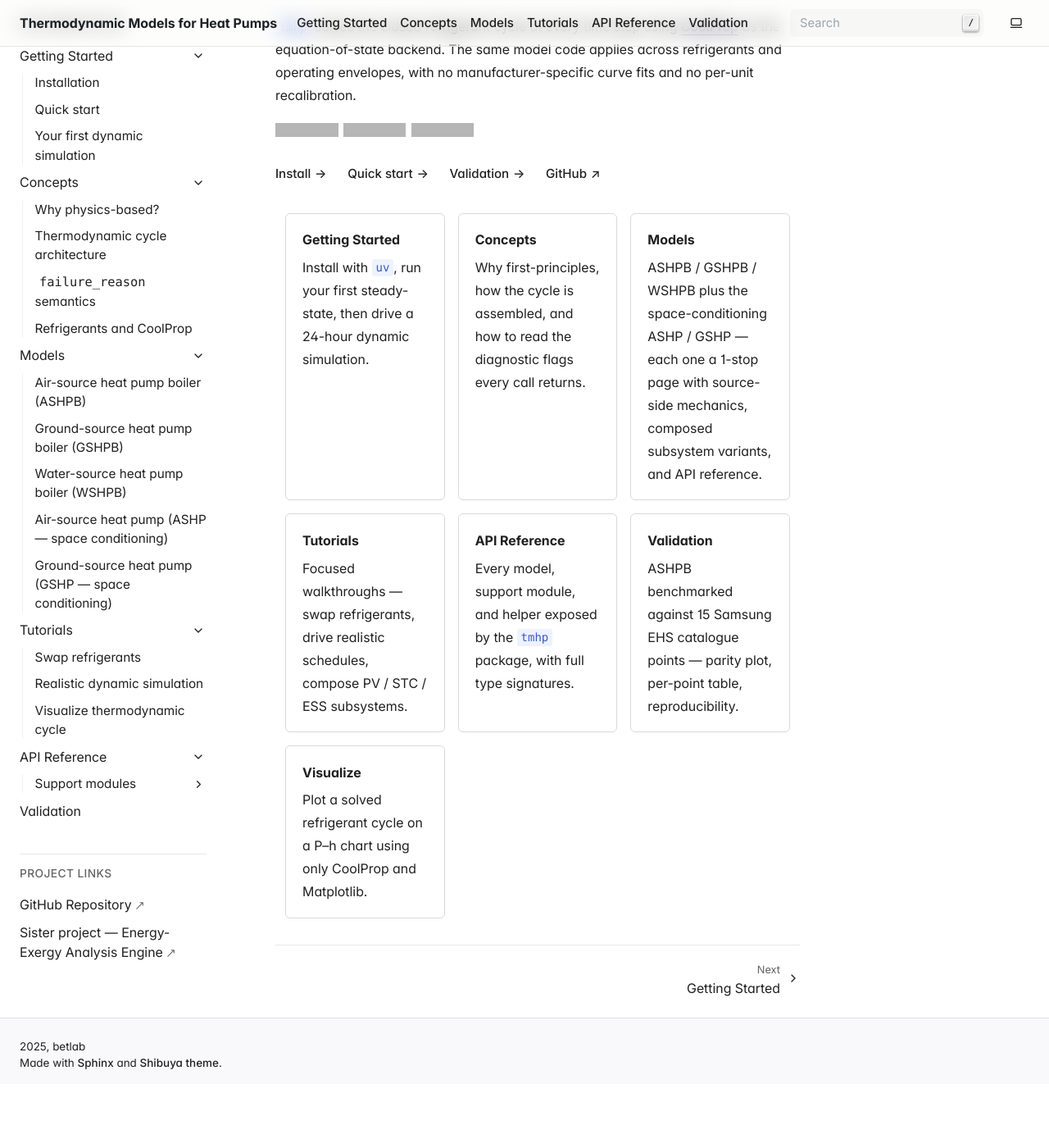
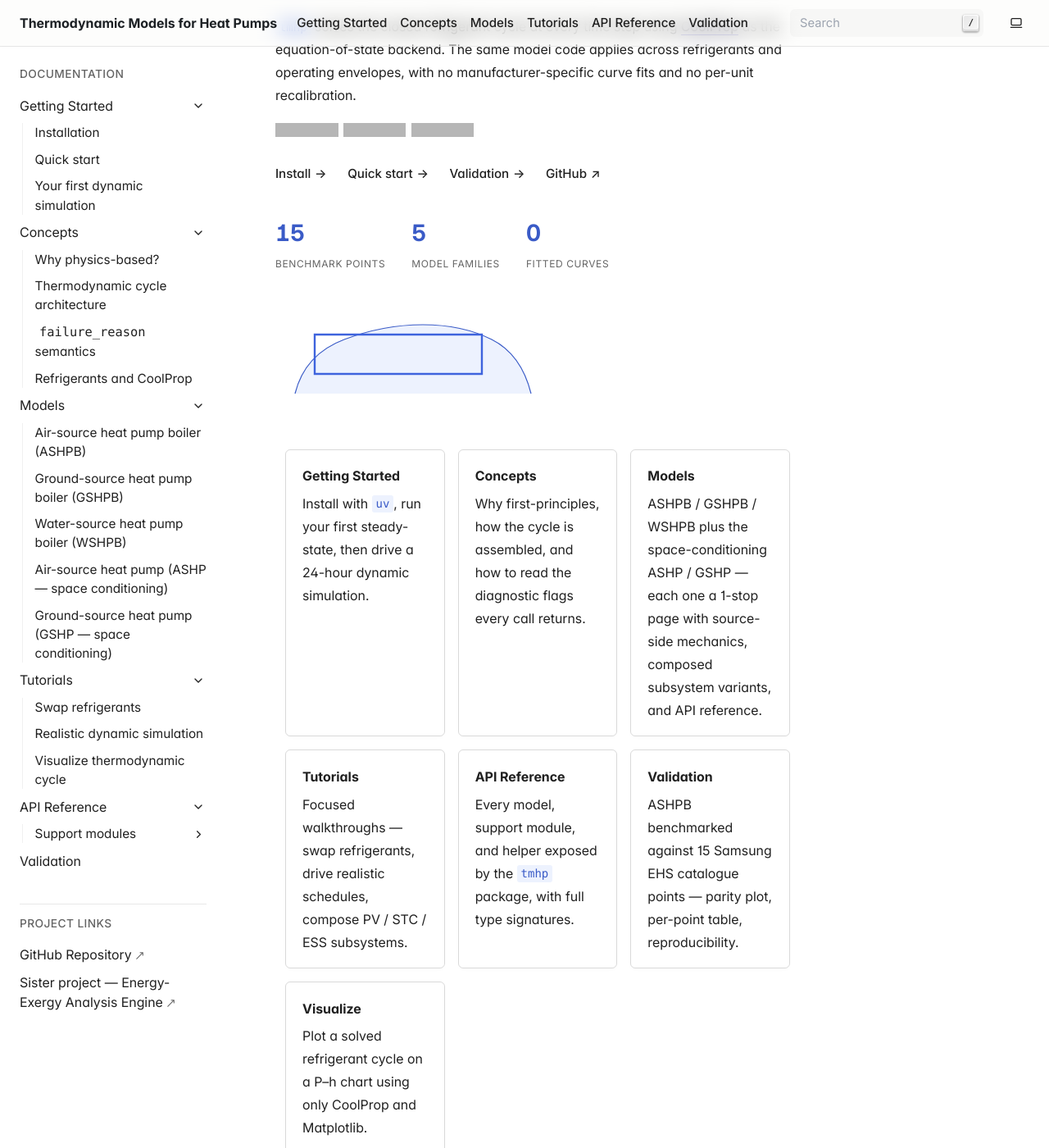
Before and after one commit to bet-lab/tmhp, a Sphinx documentation site: the page built from docs/source/index.rst, in a window 1280 px wide and 1400 px high, scrolled down 306 px. Shown: the whole window at 82% size. Built offline with Sphinx 7.4.7, drawn with Linux system fonts in a browser that asks for light colours; before the commit the page ends 1628 px from its top, so only the background shows below that; grey boxes are pictures that could not be loaded.

Commit message:
feat(docs/landing): hero motion + metric counters
Adds three counters (15 / 5 / 0) that animate from 0 to target on
first IntersectionObserver hit, plus a small P–h sketch SVG that
fades in. Both are gated by prefers-reduced-motion. Decorative only;
no functional content is added or rewritten — the existing hero
badges + CTA links are untouched.

```diff
--- a/docs/source/_static/css/custom.css
+++ b/docs/source/_static/css/custom.css
@@ -995,5 +995,26 @@
 .glossary-pop .link  { display: inline-block; margin-top: 6px; color: var(--rx-accent-11); font-size: var(--rx-fs-1); text-decoration: none; }
 .glossary-pop .link:hover { text-decoration: underline; }
 /* --- Hero motion (⑦) --- */
+.hero { margin: var(--rx-space-6) 0; }
+.hero-stats { display: flex; gap: var(--rx-space-6); flex-wrap: wrap; }
+.hero-stat { display: flex; flex-direction: column; gap: 2px; }
+.hero-stat .hero-metric {
+    font-size: var(--rx-fs-7); font-weight: var(--rx-fw-bold);
+    color: var(--rx-accent-11); font-variant-numeric: tabular-nums;
+}
+.hero-stat .hero-stat-label {
+    font-size: var(--rx-fs-1); color: var(--rx-ink-muted);
+    text-transform: uppercase; letter-spacing: 0.05em;
+}
+.hero-sketch {
+    margin-top: var(--rx-space-4);
+    max-width: 360px; height: auto;
+    opacity: 0; transform: translateY(8px);
+    transition: opacity 600ms ease, transform 600ms ease;
+}
+.hero-sketch.is-visible { opacity: 1; transform: translateY(0); }
+@media (prefers-reduced-motion: reduce) {
+    .hero-sketch { opacity: 1; transform: none; transition: none; }
+}
 /* --- Cmd+K palette (⑧) --- */
 /* --- Reading progress + scroll-spy + anchor copy (⑨) --- */
--- /dev/null
+++ b/docs/source/_static/js/widgets/hero-motion.js
@@ -0,0 +1,50 @@
+/**
+ * ⑦ Landing hero motion: counters + P–h sketch fade-in.
+ *
+ * Runs only on the landing page (detects #hero-motion-root). Honours
+ * prefers-reduced-motion by skipping the animation and rendering the
+ * final state immediately.
+ */
+(function () {
+  "use strict";
+  const root = document.getElementById("hero-motion-root");
+  if (!root) return;
+
+  const reduceMotion = window.matchMedia("(prefers-reduced-motion: reduce)").matches;
+  const counters = root.querySelectorAll(".hero-metric");
+  const sketch = root.querySelector(".hero-sketch");
+
+  function animateCount(el) {
+    const target = +el.dataset.target;
+    if (reduceMotion || target === 0) {
+      el.textContent = target;
+      return;
+    }
+    const duration = 800;
+    const start = performance.now();
+    function tick(now) {
+      const k = Math.min((now - start) / duration, 1);
+      const ease = 1 - Math.pow(1 - k, 3);
+      el.textContent = Math.round(target * ease);
+      if (k < 1) requestAnimationFrame(tick);
+      else el.textContent = target;
+    }
+    requestAnimationFrame(tick);
+  }
+
+  function reveal() {
+    if (sketch && !reduceMotion) sketch.classList.add("is-visible");
+    counters.forEach(animateCount);
+  }
+
+  if ("IntersectionObserver" in window && !reduceMotion) {
+    const obs = new IntersectionObserver((entries) => {
+      for (const e of entries) {
+        if (e.isIntersecting) { reveal(); obs.disconnect(); break; }
+      }
+    }, { threshold: 0.2 });
+    obs.observe(root);
+  } else {
+    reveal();
+  }
+})();
--- a/docs/source/index.rst
+++ b/docs/source/index.rst
@@ -37,6 +37,26 @@
    :doc:`Quick start <getting-started/quickstart>`
    :doc:`Validation <validation/index>`
    `GitHub <https://github.com/bet-lab/tmhp>`_
+
+.. raw:: html
+
+   <div id="hero-motion-root" class="hero">
+     <div class="hero-stats">
+       <div class="hero-stat"><span class="hero-metric" data-target="15">0</span>
+         <span class="hero-stat-label">benchmark points</span></div>
+       <div class="hero-stat"><span class="hero-metric" data-target="5">0</span>
+         <span class="hero-stat-label">model families</span></div>
+       <div class="hero-stat"><span class="hero-metric" data-target="0">0</span>
+         <span class="hero-stat-label">fitted curves</span></div>
+     </div>
+     <svg class="hero-sketch" viewBox="0 0 300 140" aria-hidden="true">
+       <path d="M 20 110 Q 30 70 70 55 Q 110 40 150 40 Q 190 40 220 55 Q 250 70 260 110"
+             fill="#edf2fe" stroke="#3a5bc7" stroke-width="1"/>
+       <path d="M 40 90 L 40 50 L 210 50 L 210 90 Z"
+             fill="none" stroke="#3e63dd" stroke-width="2"/>
+     </svg>
+   </div>
+   <script src="_static/js/widgets/hero-motion.js" defer></script>
 
 .. grid:: 1 2 2 3
     :gutter: 3
```
